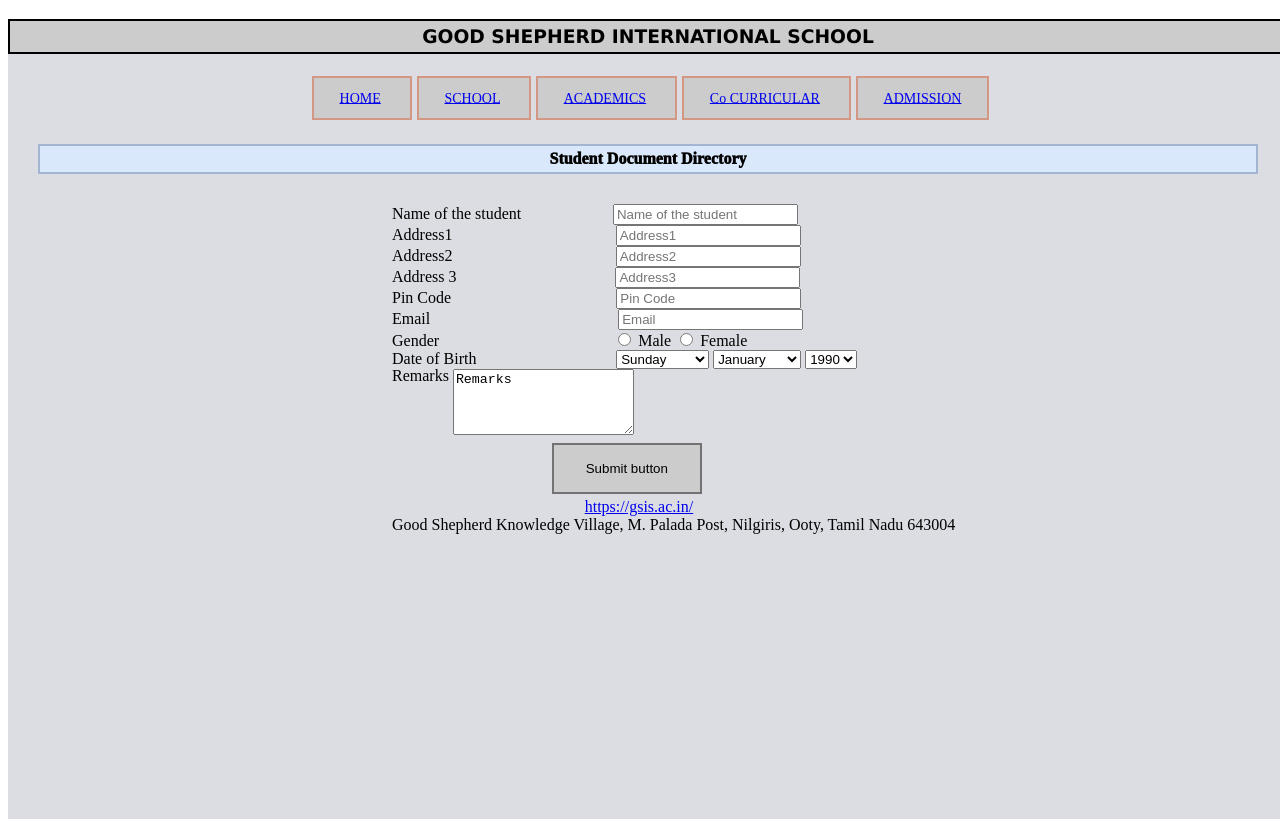
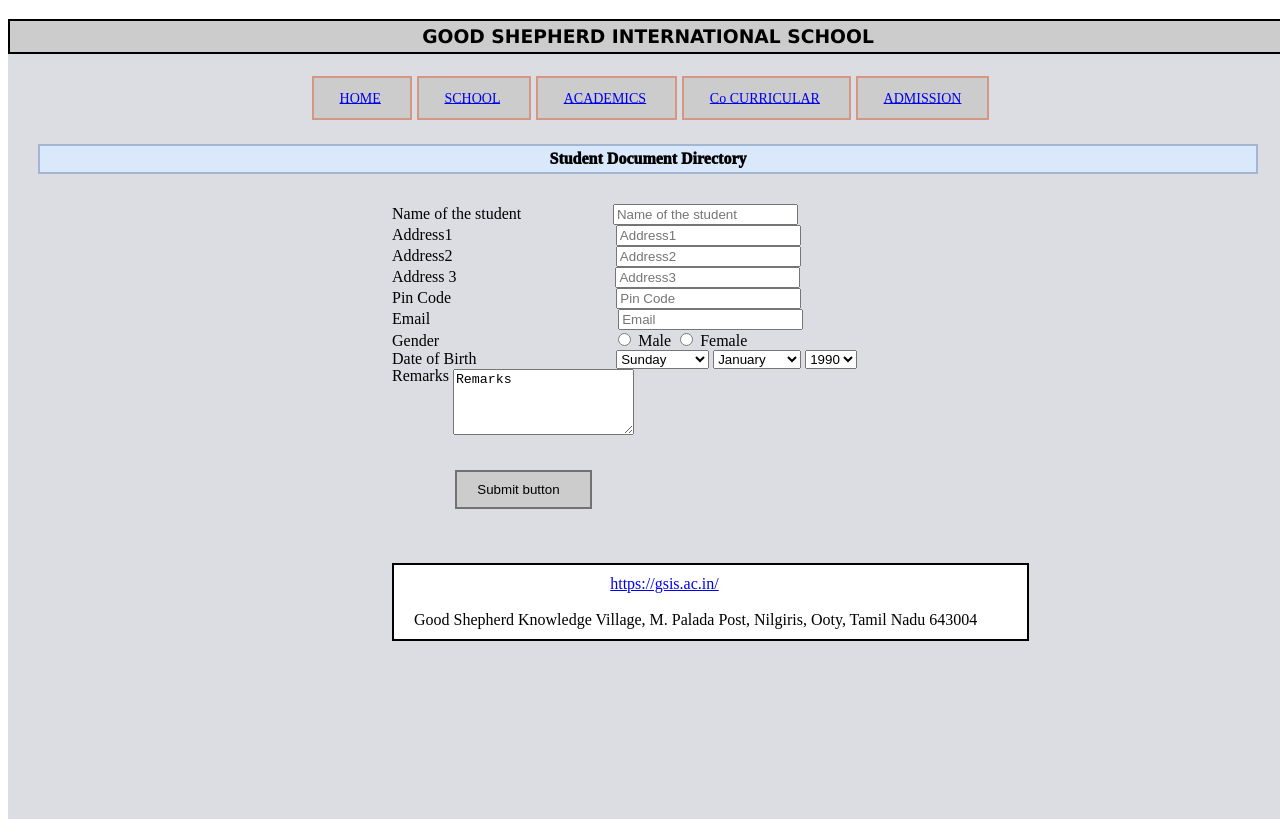
Before and after one commit to ritheesh4/html-css-netNinja, a plain HTML site: page assignment1/index.html in a window 1280 px wide. Drawn offline with Linux system fonts and the light colour scheme.

Commit message:
added missing filed

```diff
--- a/assignment1/index.css
+++ b/assignment1/index.css
@@ -86,21 +86,35 @@ padding-left: 30%;
     margin-left:15.5%;
 }
 .submit-button{
-    margin-left: 40%;
+    margin-left: 20%;
     background-color: #cccccc;
   border: 2px solid #727272;
   color: black;
-  padding: 16px 32px;
+  padding-left: 20px;
+  padding-right: 30px;
+  padding-top: 10px;
+  padding-bottom: 10px;
   text-decoration: none;
   margin: 4px 2px;
   cursor: pointer;
 
 }
 .button-margin{
-    margin-left: 18%;
+    margin-left: 7%;
+    margin-top: 3%;
 
 }
 .k{
-    margin-left: 22%;
+    margin-left: 32%;
 
 }
+.bottom-box{
+    background-color:#ffffff;
+    border: 2px solid black;
+    padding-top: 10px;
+    padding-bottom: 10px;
+    width: 70%;
+    padding-left: 20px;
+    margin-top: 50px;
+
+}
--- a/assignment1/index.html
+++ b/assignment1/index.html
@@ -155,11 +155,11 @@
                 <div class="button-margin">
                     <input type="submit" value="Submit button" class="submit-button">
                 </div>
-                <div>
+                <div class="bottom-box">
                     <div class="form-portion k">
                         <a href="https://gsis.ac.in/">https://gsis.ac.in/</a>
                     </div>
-                    <div>
+                    <div><br>
                         Good Shepherd Knowledge Village, M. Palada Post, Nilgiris, Ooty, Tamil Nadu 643004
                     </div>
 
```
